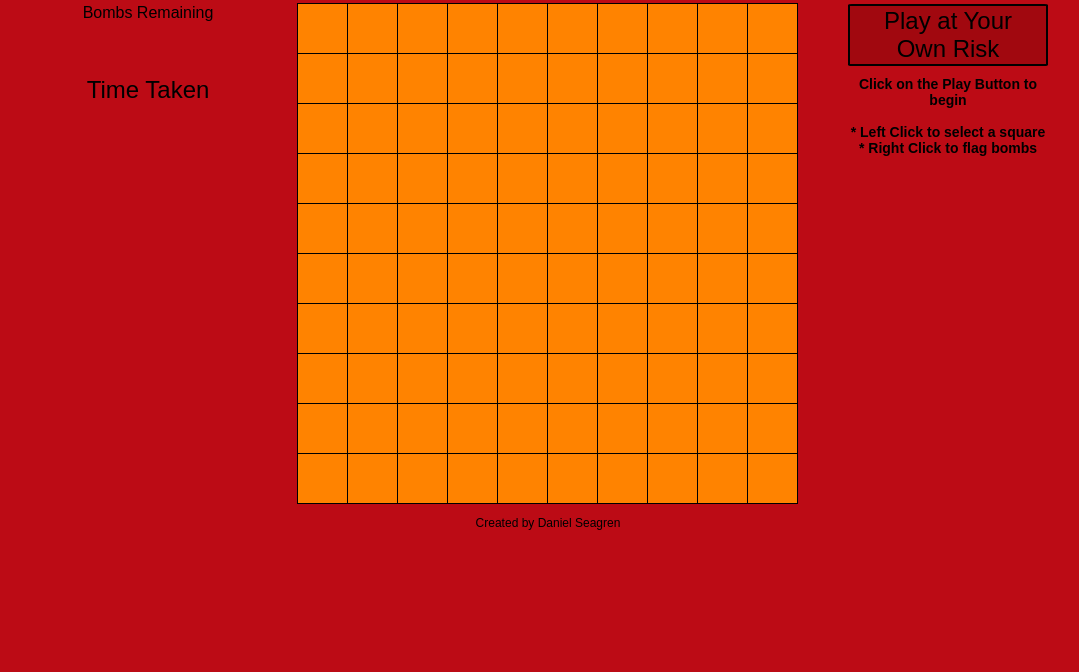
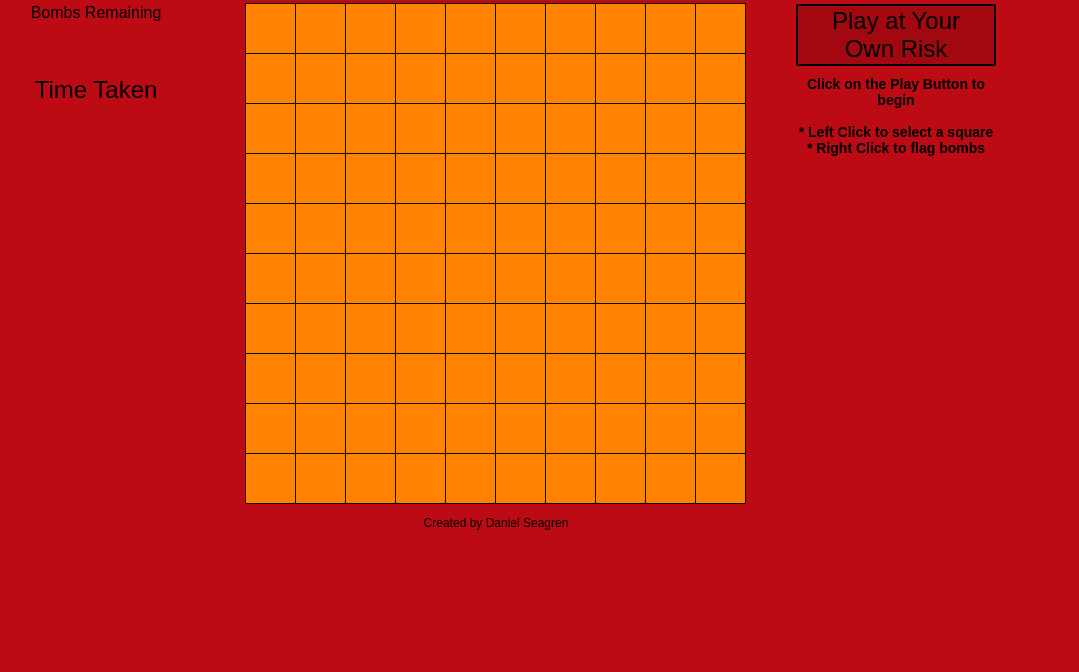
Before and after one commit to seagrendaniel/Mime-Sweeper, a plain HTML site: page index.html in a window 1280 px wide. Shown: the part 128-800 px from the top of the page, without its empty margins (144-1223 px from the left). Drawn offline with Linux system fonts and the light colour scheme; a web font is replaced by a local one.

Commit message:
refactor gameboard

```diff
--- a/css/style.css
+++ b/css/style.css
@@ -14,8 +14,7 @@ body {
 }
 
 main {
-    margin-left: 20vmin;
-    margin-right: 10vmin;
+    margin: auto;
     height: 750px;
     display: grid;
     grid-template-columns: 200px 600px 200px;
--- a/js/main.js
+++ b/js/main.js
@@ -16,12 +16,12 @@ baseTrack.loop = true;
 baseTrack.load();
 
 const scream = new Audio();
+let gameBoard;
 
 
+let bombArray = new Array(10).fill('').map(e => new Array(10));
 
 /*----- app's state (variables) -----*/
-let gameBoard = new Array(10).fill(null).map(e => new Array(10));
-let bombArray = new Array(10).fill('').map(e => new Array(10));
 
 /*----- cached element references -----*/
 
@@ -39,10 +39,11 @@ let bombArray = new Array(10).fill('').map(e => new Array(10));
 init();
 
 function init() {
+    gameBoard = new Array(10).fill(null).map(e => new Array(10));
     console.log(baseTrack);
     gameBoard.forEach((g, i) => {
         for (let j = 0; j < gameBoard.length; j++) {
-            let bomb = Math.random() < 0.15;
+            let bomb = Math.random() < 0.1;
             var newPiece = new GamePiece(i, j, bomb);
             g[j] = newPiece;
 
@@ -151,6 +152,9 @@ function resetGame() {
     });
     bombCount = 0;
     init();
+    document.querySelector('.gameboard').addEventListener('click', function(e){
+        console.log(e.target);
+    });
     clearInterval(timer);
     start();
 }
@@ -321,8 +325,8 @@ function start() {
 }
 
 /*----- event listeners -----*/
-let lClick = document.querySelectorAll('.game-piece');
-let rClick = document.querySelectorAll('.game-piece');
+let lClick = document.querySelectorAll('.gameboard');
+let rClick = document.querySelectorAll('.gameboard');
 let startGame = document.querySelector('.play-game');
 startGame.addEventListener('click', start);
 let resetGameButton = document.querySelector('.reset-game')
```
